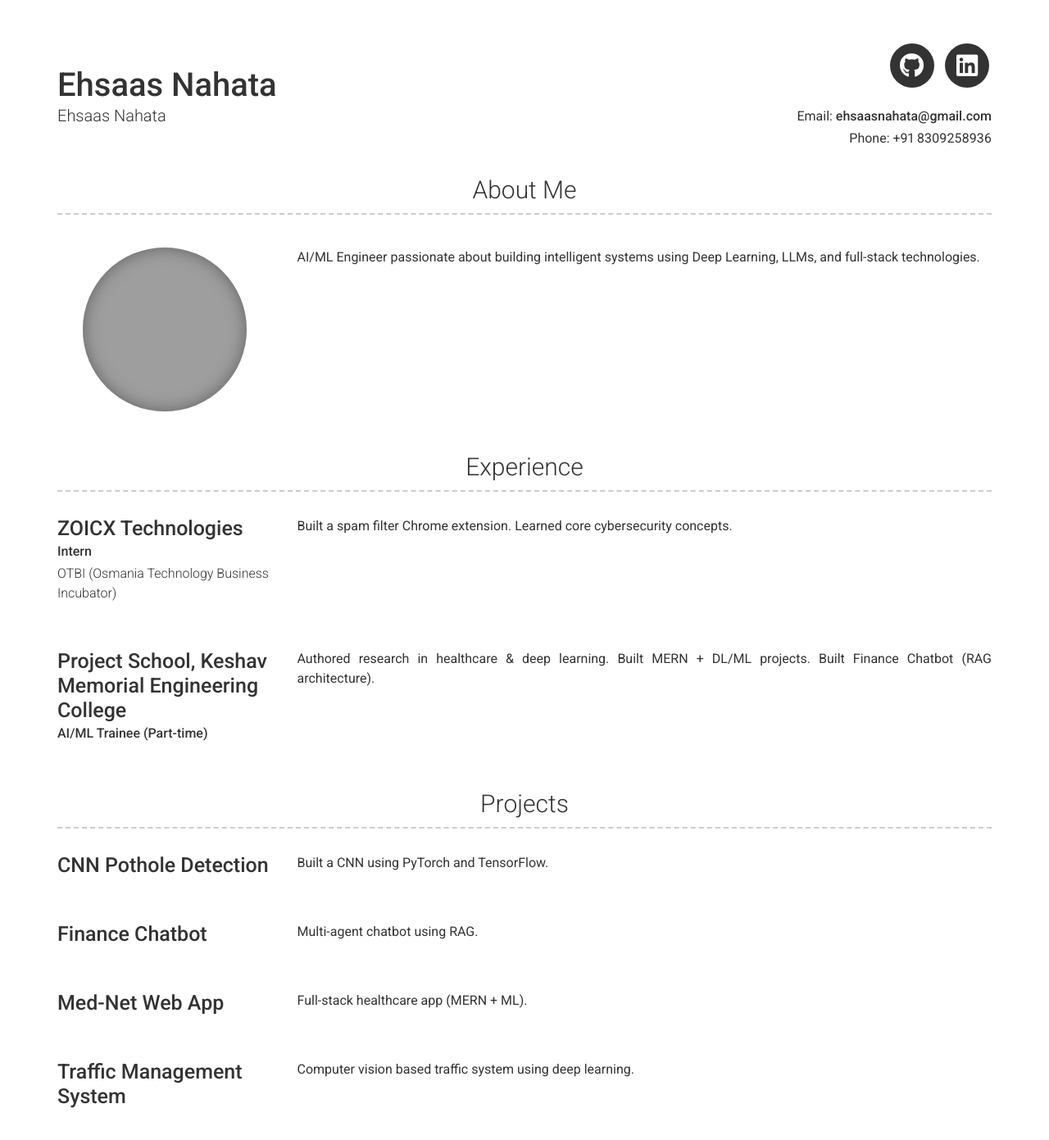
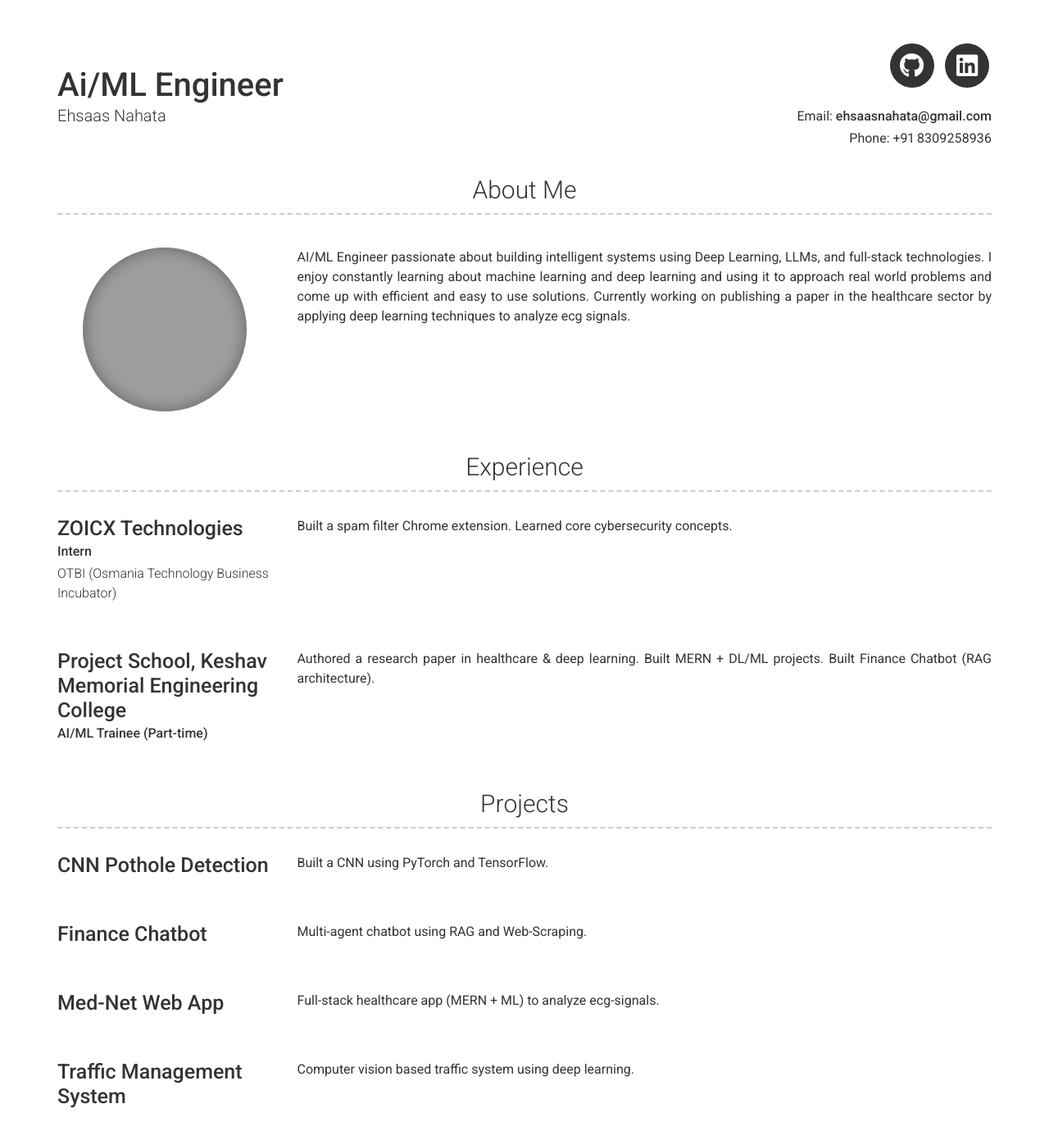
Before and after one commit to EhsaasN/Resume, a Jekyll site: the page built from index.md, in a window 1280 px wide and 1400 px high. Shown: the top 1391 px of the window at 82% size. Built offline with Jekyll 4.4.1, drawn with Linux system fonts in a browser that asks for light colours; nearby versions of some CDN libraries; some of the changed text lies outside the part shown; grey boxes are pictures that could not be loaded.

Commit message:
fixed errors

```diff
--- a/_config.yml
+++ b/_config.yml
@@ -142,7 +142,7 @@
 version: 2
 
 title: Ehsaas Nahata
-name: Ehsaas Nahata
+name: Ai/ML Engineer
 email: ehsaasnahata@gmail.com
 phone: "+91 8309258936"
 location: "Hyderabad"
@@ -163,6 +163,8 @@ plugins:
 about_profile_image: images/profile.jpg
 about_content: |
   AI/ML Engineer passionate about building intelligent systems using Deep Learning, LLMs, and full-stack technologies.
+  I enjoy constantly learning about machine learning and deep learning and using it to approach real world problems and come up with efficient and easy to use solutions.
+  Currently working on publishing a paper in the healthcare sector by applying deep learning techniques to analyze ecg signals.
 
 content:
   - title: Experience
@@ -180,7 +182,7 @@ content:
         title: Project School, Keshav Memorial Engineering College
         sub_title: AI/ML Trainee (Part-time)
         description: |
-          Authored research in healthcare & deep learning.
+          Authored a research paper in healthcare & deep learning.
           Built MERN + DL/ML projects.
           Built Finance Chatbot (RAG architecture).
 
@@ -195,12 +197,12 @@ content:
       - layout: left
         title: Finance Chatbot
         description: |
-          Multi-agent chatbot using RAG.
+          Multi-agent chatbot using RAG and Web-Scraping.
 
       - layout: left
         title: Med-Net Web App
         description: |
-          Full-stack healthcare app (MERN + ML).
+          Full-stack healthcare app (MERN + ML) to analyze ecg-signals.
 
       - layout: left
         title: Traffic Management System
```
